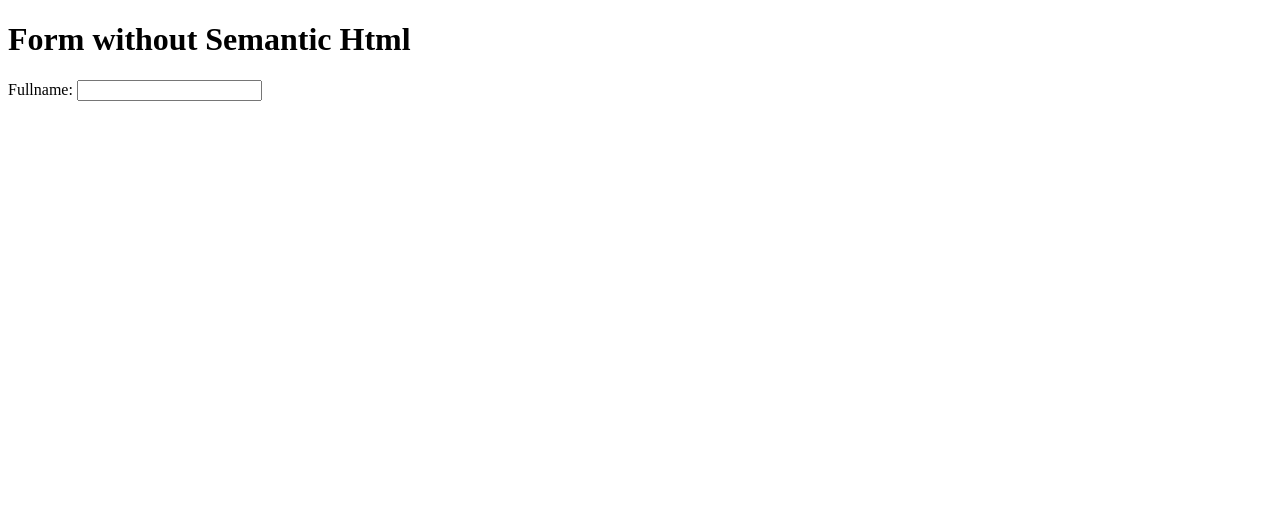
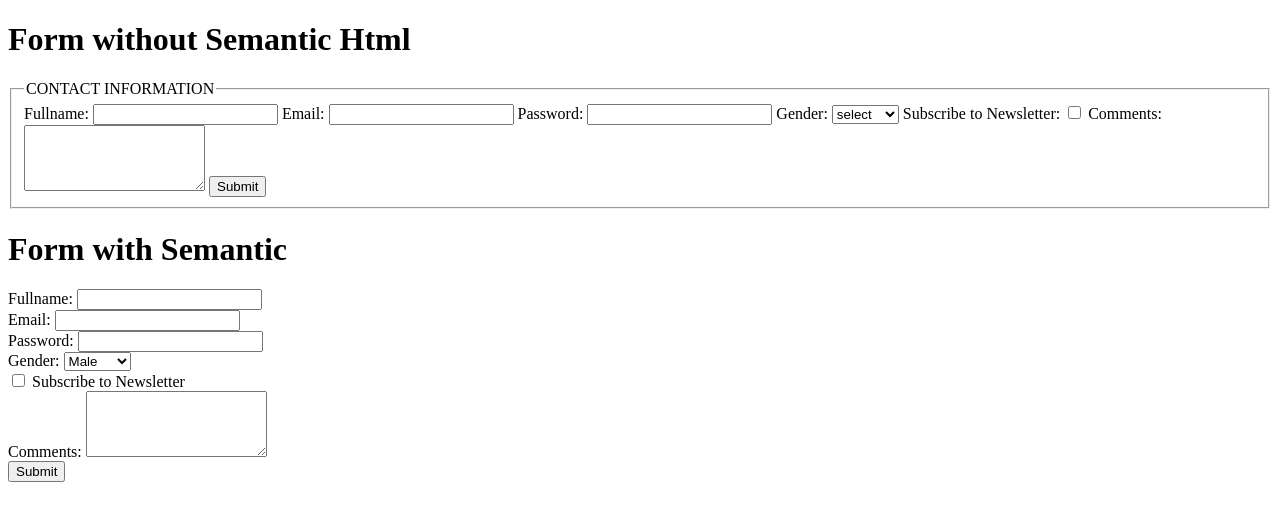
Before and after one commit to Ainsley-1/Sam, a plain HTML site: page index.html in a window 1280 px wide. Drawn offline with Linux system fonts and the light colour scheme.

Commit message:
updated html

```diff
--- a/index.html
+++ b/index.html
@@ -3,16 +3,93 @@
 <head>
 
     <title>Form without Semantic Html </Html></title>
+
 </head>
 
 <body>
     <h1>Form without Semantic Html</h1>
 
     <form>
+      <fieldset>
+        <legend>CONTACT INFORMATION</legend>
       <label for="fullname">Fullname:</label>
       <input type="text" id="fullname" name="fullname" required>
 
-      <label for=""></label>
+      <label for="email"> Email:</label>
+      <input type="email"Email id="email" name="email" required>
+
+      <label for="password">Password:</label>
+      <input type="password" id="password" name="password" required>
+
+      <label for="gender">Gender:</label>
+      <select name="gender" id="gender">
+        <option value=" ">select</option>
+        <option value="male">Male</option>
+        <option value="female">Female</option>
+        <option value="female">Female</option>
+        <option value="other">Other</option>
+      </select>
+
+      <label for="newslettter">Subscribe to Newsletter:</label>
+      <input type="checkbox" name="newslettter" id="newslettter">
+
+      <label for="comments">Comments:</label>
+      <textarea name="comments" id="comments" rows="4"></textarea>
+
+      <button type="submit">Submit</button>
+</fieldset>
     </form>
+
+
+</body>
+
+<body>
+
+  <h1>Form with Semantic</h1>
+
+<form>
+
+  <section>
+    <label for="fullname">Fullname:</label>
+    <input type="text" id="fullname" name="fullname" required>
+  </section>
+
+  <section>
+    <label for="email"> Email:</label>
+    <input type="email"Email id="email" name="email" required>
+  </section>
+
+  <section>
+    <label for="password">Password:</label>
+    <input type="password" id="password" name="password" required>
+  </section>
+
+  <section>
+    <label for="gender">Gender:</label>
+    <select id="gender" name="gender">
+
+      <option value="male">Male</option>
+      <option value="female">Female</option>
+      <option value="other">Other</option>
+    </select>
+  </section>
+
+  <section>
+    <label>
+     <input type="checkbox" id="newslettter" name="newslettter">
+     Subscribe to Newsletter
+    </label>
+  </section>
+
+  <section>
+    <label for="comments">Comments:</label>
+    <textarea name="comments" id="comments" rows="4"></textarea>
+  </section>
+
+  <button type="submit">Submit</button>
+
+
+
+</form>
 </body>
 </html>
```
